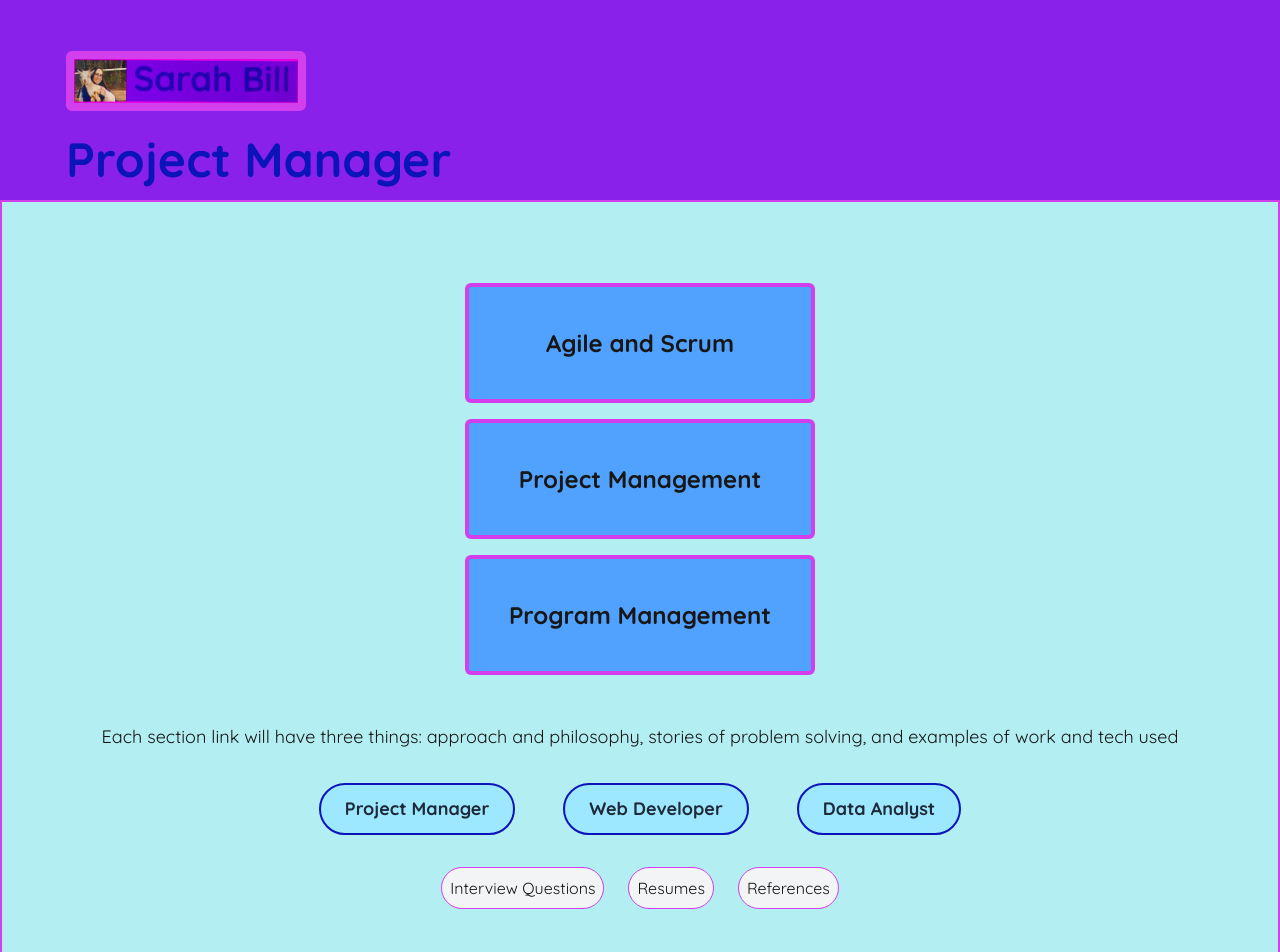
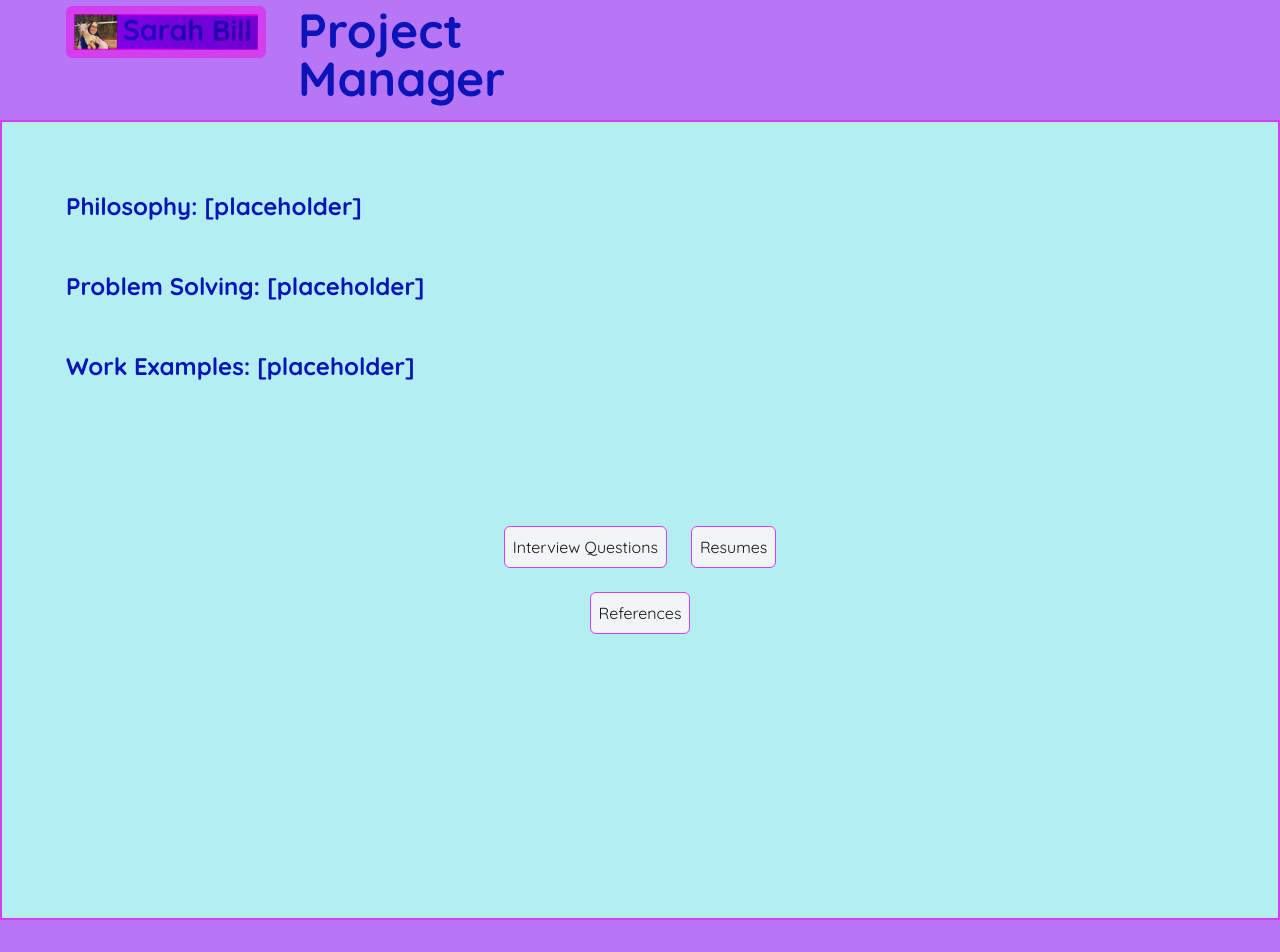
Before and after one commit to thekid1881/portfolio, a Next.js app: page /project in a window 1280 px wide. Shown: the top 952 px of the page. After the commit the page ends 920 px from the top, so only its background shows below. Built offline with nearby package versions, Linux system fonts and the light colour scheme.

Commit message:
updates from april 21

```diff
--- a/app/globals.css
+++ b/app/globals.css
@@ -1,7 +1,7 @@
 @import "tailwindcss";
 
 :root {
-  --background: #8921eb;
+  --background: #b776f5;
   --foreground: #171717;
 }
 
--- a/app/page.js
+++ b/app/page.js
@@ -3,7 +3,7 @@ import Link from "next/link";
 
 export default function Home() {
   return (
-    <div className="grid grid-rows-[20px_1fr_20px] items-center justify-items-center min-h-screen p-8 pb-20 pt-20 gap-16 mt-50 bg-[#50c0fa] border-solid border-2 border-[#d33eed]">
+    <div className="grid grid-rows-[20px_1fr_20px] items-center justify-items-center min-h-screen p-8 pb-20 pt-20 gap-16 mt-50 bg-[#b3eff2] border-solid border-2 border-[#d33eed]">
       <main className="flex flex-col gap-[32px] items-center min-h-screen">
         <div className="flex-row justify-items-center p-8">
           <h1 className="font-extrabold text-7xl p-6 text-[#0b14b8] mt-20">
@@ -23,39 +23,39 @@ export default function Home() {
         </div>
         <div className="flex gap-4 items-center flex-row">
           <Link
-            className="mx-4 rounded-full border-2 border-solid border-[#0b14b8] transition-colors flex items-center justify-center bg-[#9ee8ff] text-gray-800 gap-2 hover:bg-[#d1a9fc] hover:text-gray-800 font-bold text-lg h-10 p-6"
+            className="mx-4 rounded-full border-2 border-solid border-[#0b14b8] transition-colors flex items-center justify-center bg-[#50c0fa] text-gray-800 gap-2 hover:bg-[#d1a9fc] hover:text-gray-800 font-bold text-lg h-10 p-6"
             href="/project"
           >
             Project Manager
           </Link>
           <Link
-            className="mx-4 rounded-full border-2 border-solid border-[#0b14b8] transition-colors flex items-center justify-center bg-[#9ee8ff] text-gray-800 gap-2 hover:bg-[#d1a9fc] hover:text-gray-800 font-bold text-lg h-10 p-6"
+            className="mx-4 rounded-full border-2 border-solid border-[#0b14b8] transition-colors flex items-center justify-center bg-[#50c0fa] text-gray-800 gap-2 hover:bg-[#d1a9fc] hover:text-gray-800 font-bold text-lg h-10 p-6"
             href="computer"
           >
             Web Developer
           </Link>
           <Link
-            className="mx-4 rounded-full border-2 border-solid border-[#0b14b8] transition-colors flex items-center justify-center bg-[#9ee8ff] text-gray-800 gap-2 hover:bg-[#d1a9fc] hover:text-gray-800 font-bold text-lg h-10 p-6"
+            className="mx-4 rounded-full border-2 border-solid border-[#0b14b8] transition-colors flex items-center justify-center bg-[#50c0fa] text-gray-800 gap-2 hover:bg-[#d1a9fc] hover:text-gray-800 font-bold text-lg h-10 p-6"
             href="data"
           >
             Data Analyst
           </Link>
         </div>
-        <div className="flex gap-[24px] flex-wrap items-center justify-center">
+        <div className="flex gap-[24px] flex-wrap items-center justify-center mt-6">
           <Link
-            className="flex items-center gap-2 hover:underline hover:underline-offset-4 hover:bg-gray-300 bg-gray-100 border-solid border-1 border-[#d33eed] rounded-full p-2"
+            className="flex items-center gap-2 hover:underline hover:underline-offset-4 hover:bg-gray-300 bg-white border-solid border-1 border-[#d33eed] rounded-md p-2"
             href="/interview"
           >
             Interview Questions
           </Link>
           <Link
-            className="flex items-center gap-2 hover:underline hover:underline-offset-4 hover:bg-gray-300 bg-gray-100 border-solid border-1 border-[#d33eed] rounded-full p-2"
+            className="flex items-center gap-2 hover:underline hover:underline-offset-4 hover:bg-gray-300 bg-white border-solid border-1 border-[#d33eed] rounded-md p-2"
             href="/resumes"
           >
             Resumes
           </Link>
           <Link
-            className="flex items-center gap-2 hover:underline hover:underline-offset-4 hover:bg-gray-300 bg-gray-100 border-solid border-1 border-[#d33eed] rounded-full p-2"
+            className="flex items-center gap-2 hover:underline hover:underline-offset-4 hover:bg-gray-300 bg-white border-solid border-1 border-[#d33eed] rounded-md p-2"
             href="/references"
           >
             References
--- a/app/project/page.js
+++ b/app/project/page.js
@@ -3,14 +3,14 @@ import Link from "next/link";
 
 export default function Home() {
   return (
-    <div className="grid grid-rows-[20px_1fr_20px] items-center justify-items-center min-h-screen p-8 pb-20 pt-20 gap-16 mt-50 bg-[#b3eff2] border-solid border-2 border-[#d33eed]">
-      <main className="flex flex-col gap-[32px] items-center min-h-screen">
-        <div className="flex flex-col justify-center p-8 mt-80">
+    <div className="grid grid-rows-[20px_1fr] items-center justify-items-center min-h-screen p-8 pb-20 pt-20 gap-16 mt-30 bg-[#b3eff2] border-solid border-2 border-[#d33eed]">
+      <main className="flex flex-col gap-[32px] items-start min-h-screen">
+        <div className="flex flex-row items-start p-8 mt-40 mr-150">
           <Link
             href="/"
           >
             <Image
-              className="mt-6 mb-6 mr-250 rounded-md border-solid border-8 border-[#d33eed]"
+              className="mt-6 mb-6 rounded-md border-solid border-8 border-[#d33eed]"
               src="/headline.jpg"
               alt="profile-pic"
               width={240}
@@ -18,64 +18,37 @@ export default function Home() {
             />
           </Link>
           <div>
-            <h1 className="text-5xl font-extrabold text-[#0b14b8] mb-5">
+            <h1 className="text-5xl font-extrabold text-[#0b14b8] mb-6 mt-6 ml-8">
               Project Manager
             </h1>
           </div>
         </div>
-        <div className="flex flex-row gap-4 justify-center">
+        <div className="flex flex-col gap-4 justify-items-start">
+          <p className="text-2xl font-bold text-[#0b14b8] mb-8 ml-8">
+            Philosophy: [placeholder]
+          </p>
+          <p className="text-2xl font-bold text-[#0b14b8] mb-8 ml-8">
+            Problem Solving: [placeholder]
+          </p>
+          <p className="text-2xl font-bold text-[#0b14b8] mb-8 ml-8">
+            Work Examples: [placeholder]
+          </p>
+        </div>
+        <div className="flex gap-[24px] flex-wrap items-center justify-center mx-110 mt-20">
           <Link
-            href="/agile"
-          >
-            <p className="items-center justify-center text-center gap-2 p-10 border-solid border-4 border-[#d33eed] rounded-md text-2xl font-bold bg-blue-400 hover:bg-[#d1a9fc] m-4">
-              Agile and Scrum
-            </p>
-            <p className="items-center justify-center text-center gap-2 p-10 border-solid border-4 border-[#d33eed] rounded-md text-2xl font-bold bg-blue-400 hover:bg-[#d1a9fc] m-4">
-              Project Management
-            </p>
-            <p className="items-center justify-center text-center gap-2 p-10 border-solid border-4 border-[#d33eed] rounded-md text-2xl font-bold bg-blue-400 hover:bg-[#d1a9fc] m-4">
-              Program Management
-            </p>
-          </Link>
-        </div>
-        <div className="text-lg justify-items-center">
-          <p>Each section link will have three things: approach and philosophy, stories of problem solving, and examples of work and tech used</p>
-        </div>
-        <div className="flex gap-4 items-center flex-row">
-          <Link
-            className="mx-4 rounded-full border-2 border-solid border-[#0b14b8] transition-colors flex items-center justify-center bg-[#9ee8ff] text-gray-800 gap-2 hover:bg-[#d1a9fc] hover:text-gray-800 font-bold text-lg h-10 p-6"
-            href="/project"
-          >
-            Project Manager
-          </Link>
-          <Link
-            className="mx-4 rounded-full border-2 border-solid border-[#0b14b8] transition-colors flex items-center justify-center bg-[#9ee8ff] text-gray-800 gap-2 hover:bg-[#d1a9fc] hover:text-gray-800 font-bold text-lg h-10 p-6"
-            href="computer"
-          >
-            Web Developer
-          </Link>
-          <Link
-            className="mx-4 rounded-full border-2 border-solid border-[#0b14b8] transition-colors flex items-center justify-center bg-[#9ee8ff] text-gray-800 gap-2 hover:bg-[#d1a9fc] hover:text-gray-800 font-bold text-lg h-10 p-6"
-            href="data"
-          >
-            Data Analyst
-          </Link>
-        </div>
-        <div className="flex gap-[24px] flex-wrap items-center justify-center">
-          <Link
-            className="flex items-center gap-2 hover:underline hover:underline-offset-4 hover:bg-gray-300 bg-gray-100 border-solid border-1 border-[#d33eed] rounded-full p-2"
+            className="flex items-center gap-2 hover:underline hover:underline-offset-4 hover:bg-gray-300 bg-gray-100 border-solid border-1 border-[#d33eed] rounded-md p-2"
             href="/interview"
           >
             Interview Questions
           </Link>
           <Link
-            className="flex items-center gap-2 hover:underline hover:underline-offset-4 hover:bg-gray-300 bg-gray-100 border-solid border-1 border-[#d33eed] rounded-full p-2"
+            className="flex items-center gap-2 hover:underline hover:underline-offset-4 hover:bg-gray-300 bg-gray-100 border-solid border-1 border-[#d33eed] rounded-md p-2"
             href="/resumes"
           >
             Resumes
           </Link>
           <Link
-            className="flex items-center gap-2 hover:underline hover:underline-offset-4 hover:bg-gray-300 bg-gray-100 border-solid border-1 border-[#d33eed] rounded-full p-2"
+            className="flex items-center gap-2 hover:underline hover:underline-offset-4 hover:bg-gray-300 bg-gray-100 border-solid border-1 border-[#d33eed] rounded-md p-2"
             href="/references"
           >
             References
```
